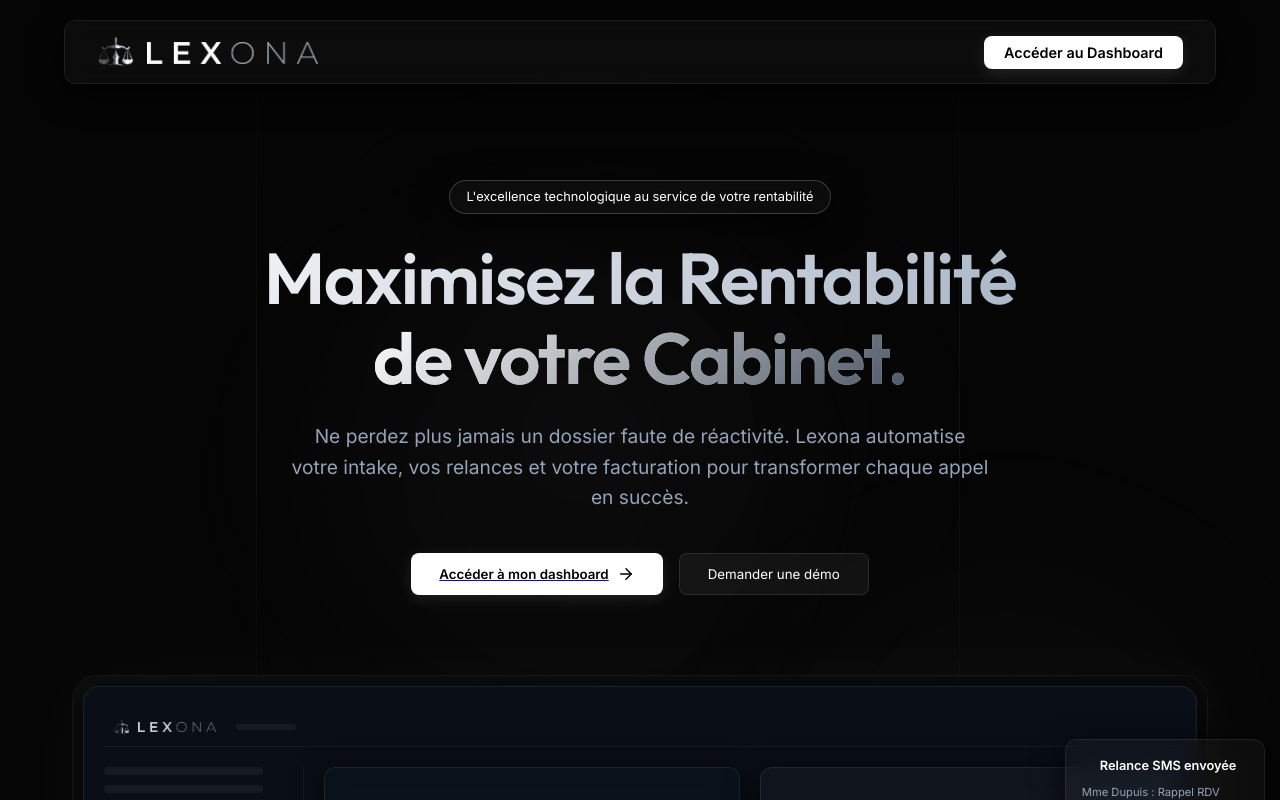
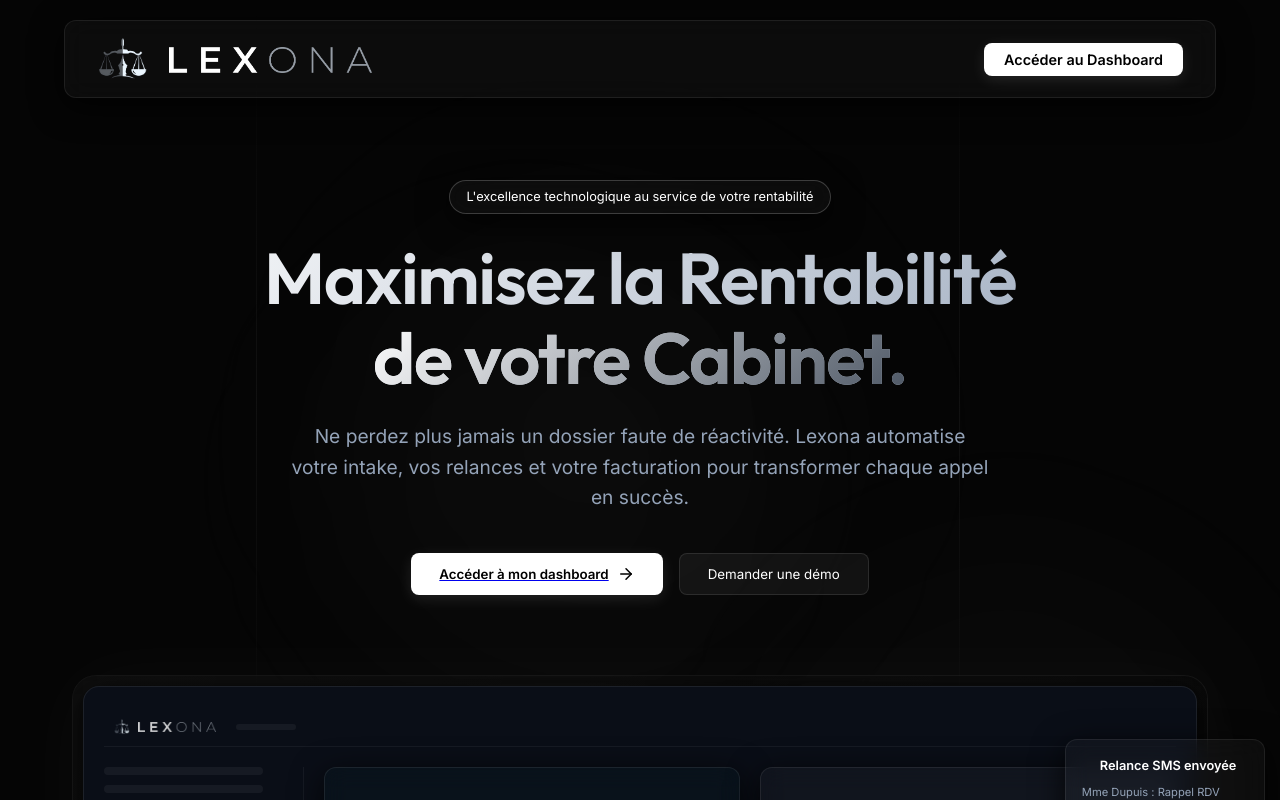
Before and after one commit to robinmasini/Lexona, a React (Vite) app: page / in a window 1280 px wide. Shown: the top 800 px of the page. Built offline with nearby package versions, Linux system fonts and the light colour scheme; no server answers.

Commit message:
style: increase logo size and spacing in Navbar

```diff
--- a/src/pages/LandingPage.jsx
+++ b/src/pages/LandingPage.jsx
@@ -42,9 +42,9 @@
         justifyContent: 'space-between',
         alignItems: 'center'
       }}>
-        <div style={{ display: 'flex', flexDirection: 'row', alignItems: 'center', gap: '12px' }}>
-          <img src={logoSimple} alt="Lexona Logo" style={{ width: '38px', height: '38px', objectFit: 'contain' }} />
-          <img src={logoText} alt="LEXONA" style={{ height: '22px', objectFit: 'contain', marginTop: '2px' }} />
+        <div style={{ display: 'flex', flexDirection: 'row', alignItems: 'center', gap: '20px' }}>
+          <img src={logoSimple} alt="Lexona Logo" style={{ width: '52px', height: '52px', objectFit: 'contain' }} />
+          <img src={logoText} alt="LEXONA" style={{ height: '26px', objectFit: 'contain', marginTop: '2px' }} />
         </div>
 
         <div className="nav-links" style={{ display: 'none', gap: '32px' }}>
```
